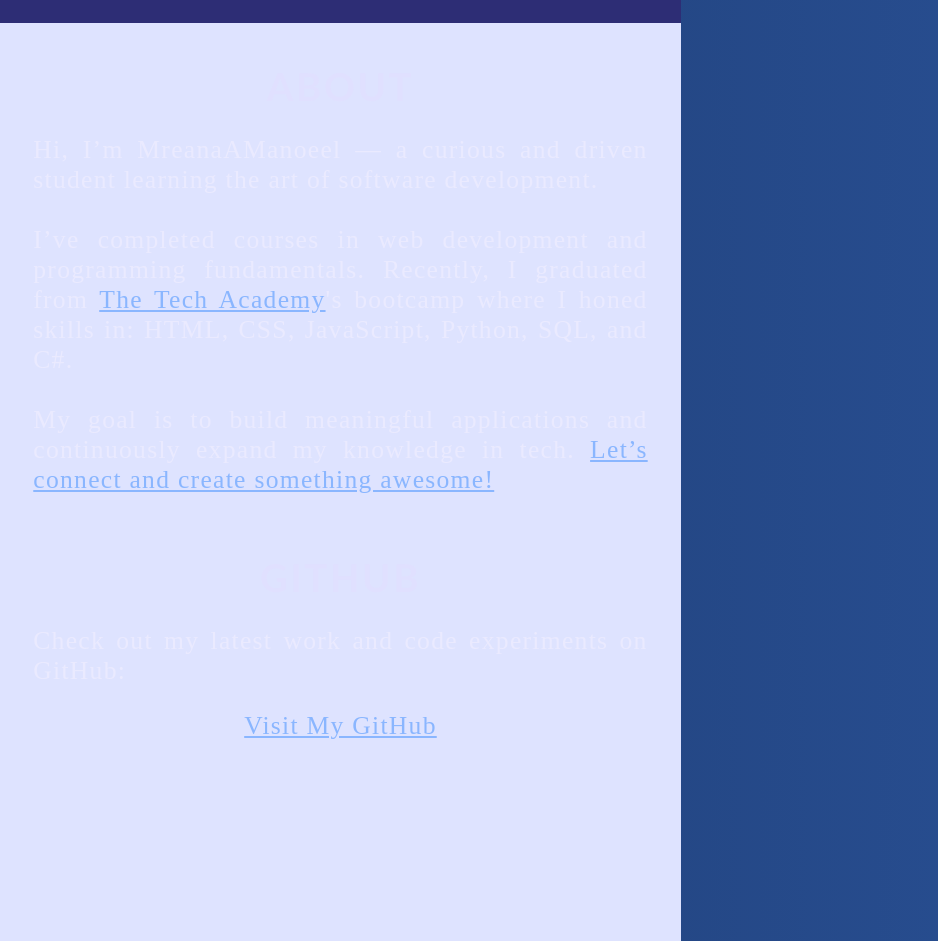
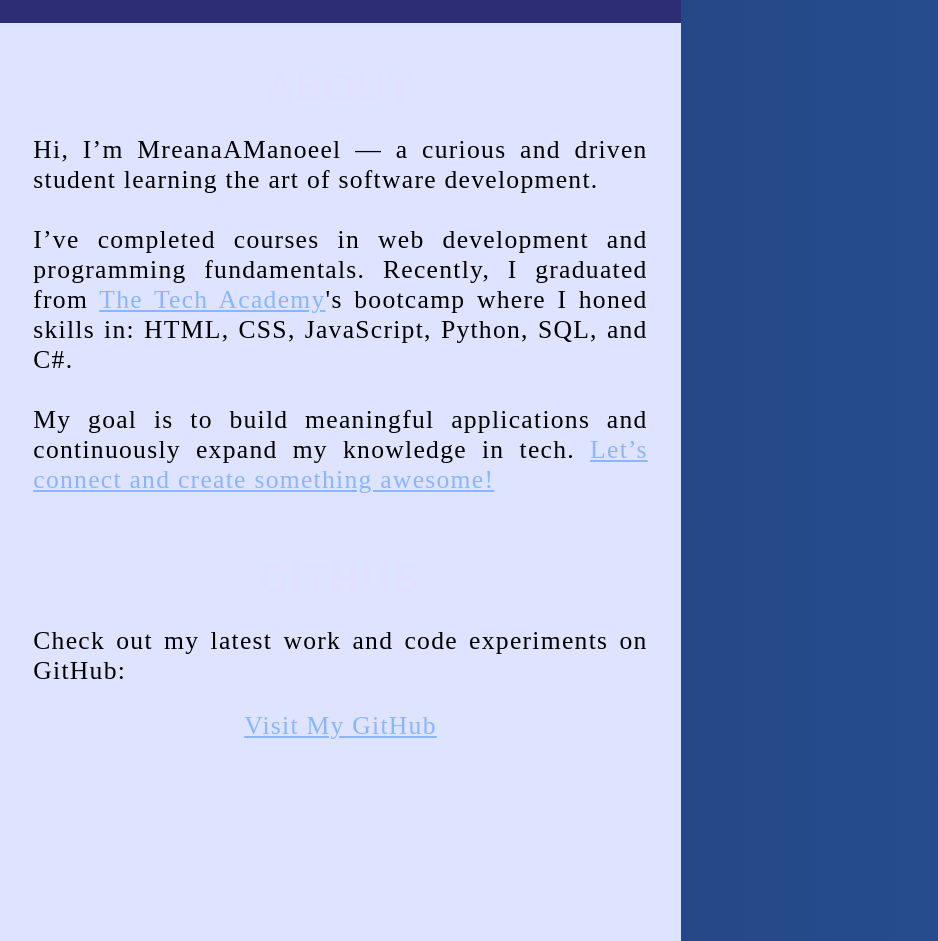
Before and after one commit to MreanaAmanoeel/JavaScript, a plain HTML site: page Portfolio/index.html in a window 1280 px wide. Shown: the part 1760-2701 px from the top of the page, without its empty margins (0-938 px from the left). Drawn offline with Linux system fonts and the light colour scheme.

Commit message:
Update styles.css

```diff
--- a/Portfolio/css/styles.css
+++ b/Portfolio/css/styles.css
@@ -281,6 +281,9 @@ footer {
     background-color: #dee3ff; /* light lavender/blue */
 	color:black;
 }
+.Column_1 p{
+	color:black;
+}
 
 .Column_2 {
     float: left;
```
